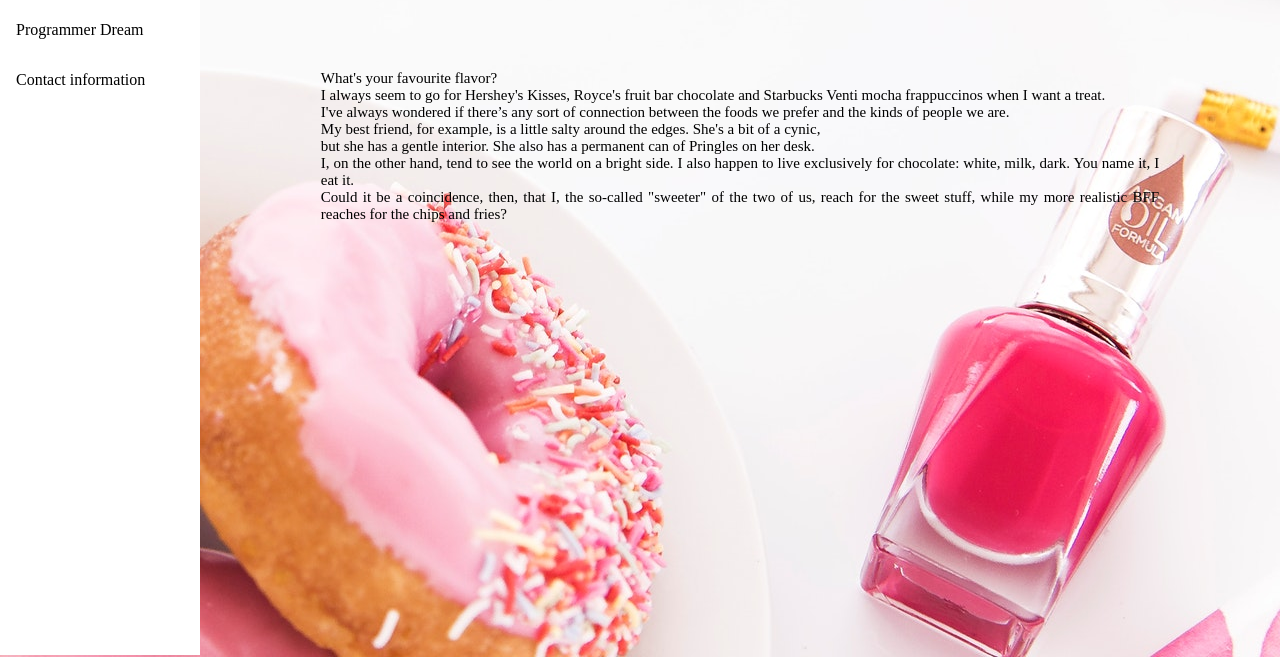
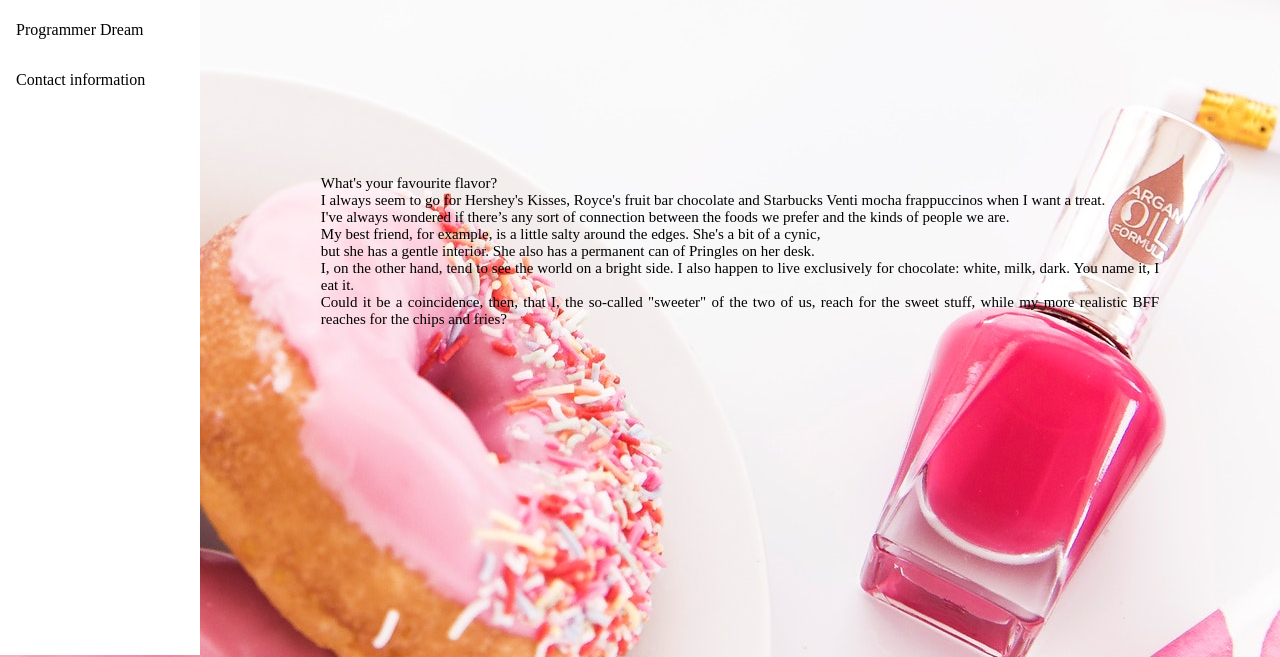
Before and after one commit to Jactsang/Before-Learn-Code, a plain HTML site: page Aboutme.html in a window 1280 px wide. Shown: the part 145-802 px from the top of the page. Drawn offline with Linux system fonts and the light colour scheme.

Commit message:
Update Aboutme.html

```diff
--- a/Aboutme.html
+++ b/Aboutme.html
@@ -34,7 +34,7 @@
         #myself{
              color: black;
              font-size: 15px;
-             padding: 5% 10% 10% 10%;
+             padding: 15% 10%;
              margin: 0;
              border: 0;
              text-align: justify;
```
